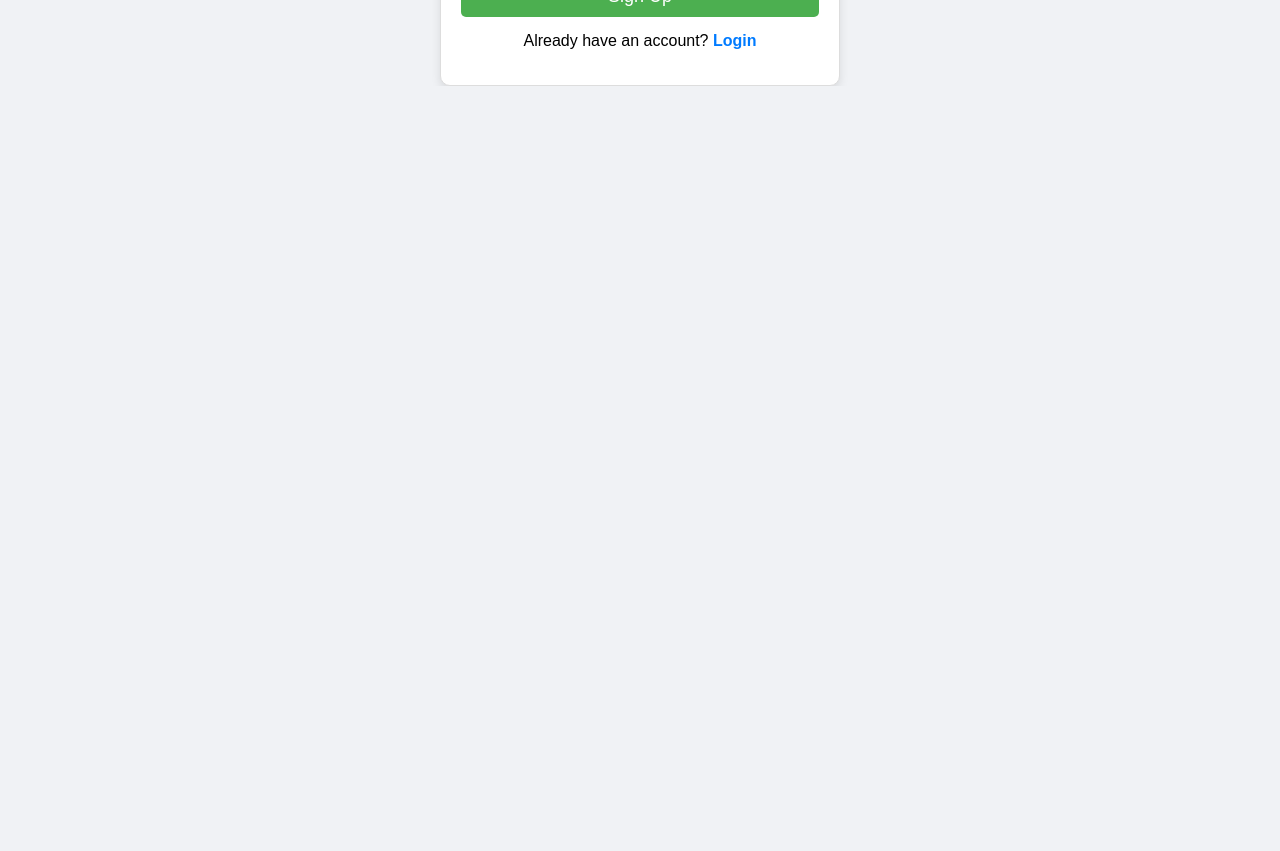
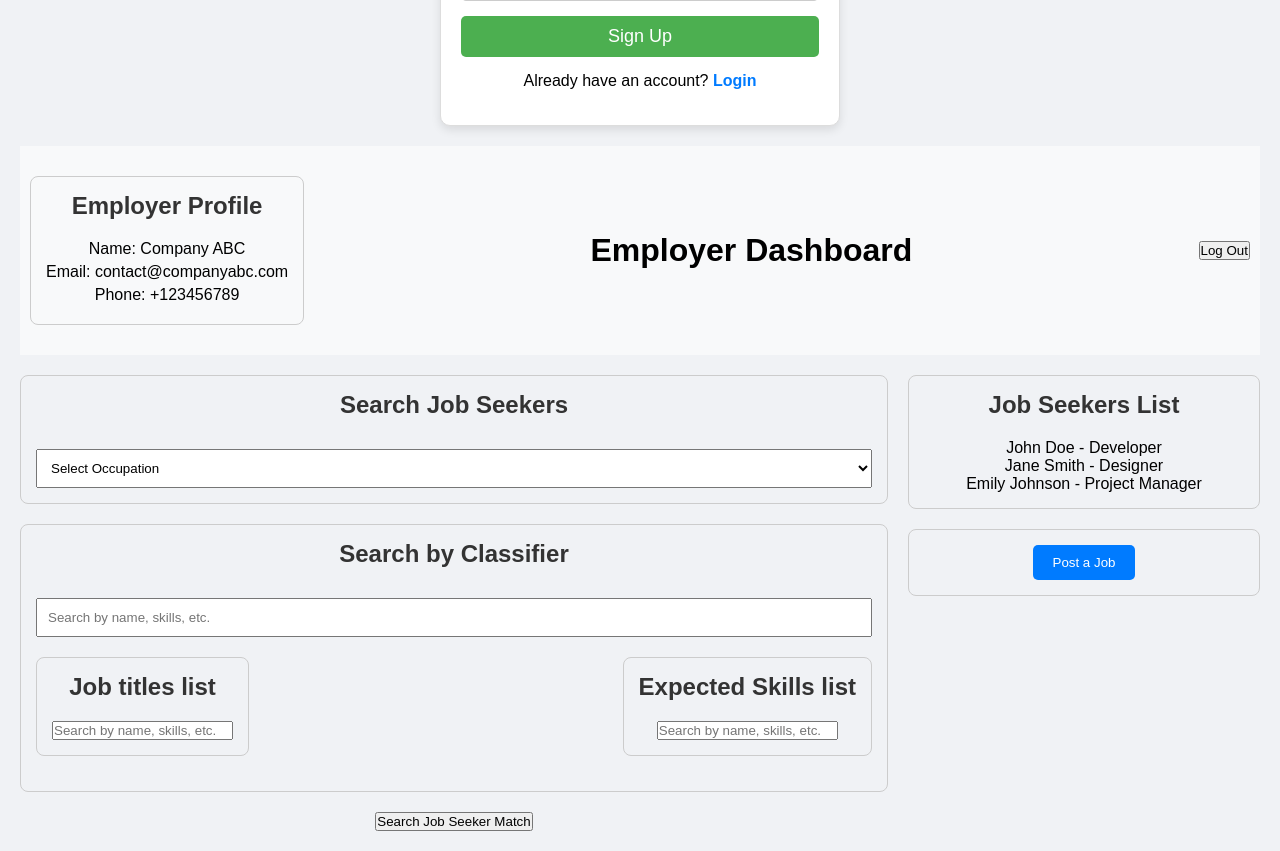
Before and after one commit to anyoshe/tabiya-project, a React (Create React App) app in the folder client/: page / in a window 1280 px wide. Shown: the part 1440-2291 px from the top of the page. Before the commit the page ends 1526 px from the top, so only its background shows below. Built offline with nearby package versions, Linux system fonts and the light colour scheme.

Commit message:
Initial commit with backend and client folders

```diff
--- a/client/src/App.js
+++ b/client/src/App.js
@@ -1,5 +1,6 @@
 // import logo from './logo.svg';
 import './App.css';
+import EmployerLandingPage from './Components/LandingPage/JobsLandingpage/EmployerLandingPage.js';
 import AuthForm from './Components/LandingPage/SignUpLogin/AuthForm.js';
 import EmployerAuthForm from './Components/LandingPage/SignUpLogin/EmployerAuthForm.js';
 
@@ -8,6 +9,7 @@ function App() {
      <div className="App">
      <AuthForm />
      <EmployerAuthForm />
+     <EmployerLandingPage />
    </div>
   );
 }
--- /dev/null
+++ b/client/src/Components/LandingPage/JobsLandingpage/EmployerLandingPage.css
@@ -0,0 +1,67 @@
+.employer-landing-page {
+    font-family: Arial, sans-serif;
+    padding: 20px;
+  }
+
+  .header {
+    background-color: #f8f9fa;
+    padding: 10px;
+    text-align: center;
+    display: flex;
+    align-items: center;
+    justify-content: space-between;
+  }
+
+  .classfier-section {
+    display: flex;
+
+  }
+  .one {
+    width: 70%;
+  }
+  .results-classifier {
+    display: flex;
+    justify-content: center;
+    justify-content: space-between;
+  }
+  .two {
+    width: 30%;
+    padding-left: 20px;
+  }
+  .profile-section,
+  .search-bar-section,
+  .classifier-section,
+  .job-seekers-list,
+  .post-job-section {
+    margin: 20px 0;
+    padding: 15px;
+    border: 1px solid #ccc;
+    border-radius: 8px;
+  }
+
+  .profile-details p {
+    margin: 5px 0;
+  }
+
+  input[type="text"], select {
+    padding: 10px;
+    width: 100%;
+    margin-top: 10px;
+  }
+
+  .post-job-button {
+    background-color: #007bff;
+    color: white;
+    padding: 10px 20px;
+    border: none;
+    border-radius: 5px;
+    cursor: pointer;
+  }
+
+  .post-job-button:hover {
+    background-color: #0056b3;
+  }
+
+  .job-seekers-list ul li {
+    list-style: none;
+  }
--- a/client/src/Components/LandingPage/JobsLandingpage/EmployerLandingPage.js
+++ b/client/src/Components/LandingPage/JobsLandingpage/EmployerLandingPage.js
@@ -0,0 +1,74 @@
+import React from 'react';
+import './EmployerLandingPage.css'; // Assuming you will add CSS for styling
+
+const EmployerLandingPage = () => {
+  return (
+    <>
+    <div className="employer-landing-page">
+      <header className="header">
+      <section className="profile-section">
+        <h2>Employer Profile</h2>
+        <div className="profile-details">
+          {/* Replace with dynamic data */}
+          <p>Name: Company ABC</p>
+          <p>Email: contact@companyabc.com</p>
+          <p>Phone: +123456789</p>
+        </div>
+      </section>
+      <h1>Employer Dashboard</h1>
+      <button>Log Out</button>
+      </header>
+
+      <div className="classfier-section">
+        <div className='one'>
+        <section className="classifier-section">
+        <h2>Search Job Seekers</h2>
+        <select>
+          <option value="">Select Occupation</option>
+          <option value="developer">Developer</option>
+          <option value="designer">Designer</option>
+          <option value="manager">Manager</option>
+          {/* Add more options as needed */}
+        </select>
+      </section>
+      <section className="search-bar-section">
+        <h2>Search by Classifier</h2>
+        <input type="text" placeholder="Search by name, skills, etc." />
+        <div className='results-classifier'>
+      <section className="search-bar-section">
+        <h2>Job titles list</h2>
+        <input type="textarea"  placeholder="Search by name, skills, etc." />
+      </section>
+      <section className="search-bar-section">
+        <h2>Expected Skills list</h2>
+        <input type="textarea"   placeholder="Search by name, skills, etc." />
+      </section>
+      </div>
+      </section>
+      <button>Search Job Seeker Match</button>
+      </div>
+
+      <div className='two'>
+      {/* </div> */}
+      {/* <div className='the-list'> */}
+      <section className="job-seekers-list">
+        <h2>Job Seekers List</h2>
+        <ul>
+          <li>John Doe - Developer</li>
+          <li>Jane Smith - Designer</li>
+          <li>Emily Johnson - Project Manager</li>
+          {/* Replace with dynamic job seeker data */}
+        </ul>
+      </section>
+
+      <section className="post-job-section">
+        <button className="post-job-button">Post a Job</button>
+      </section>
+      </div>
+      </div>
+    </div>
+    </>
+  );
+};
+
+export default EmployerLandingPage;
```
